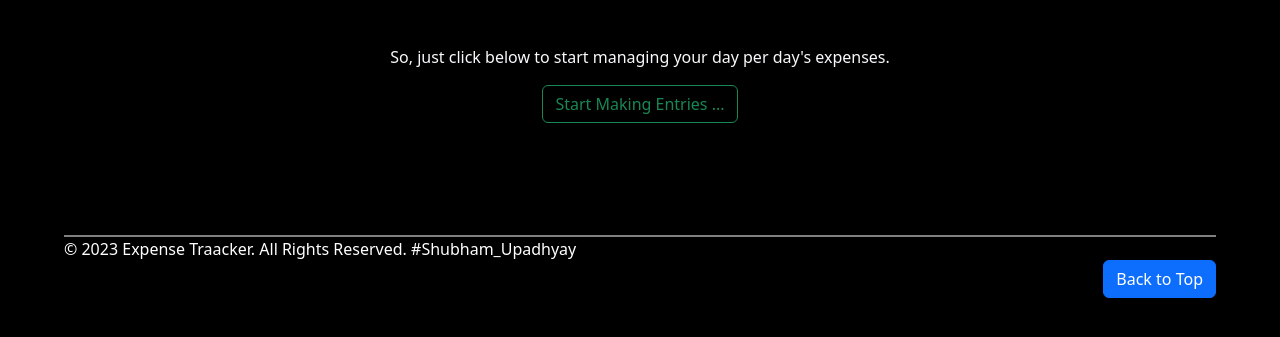
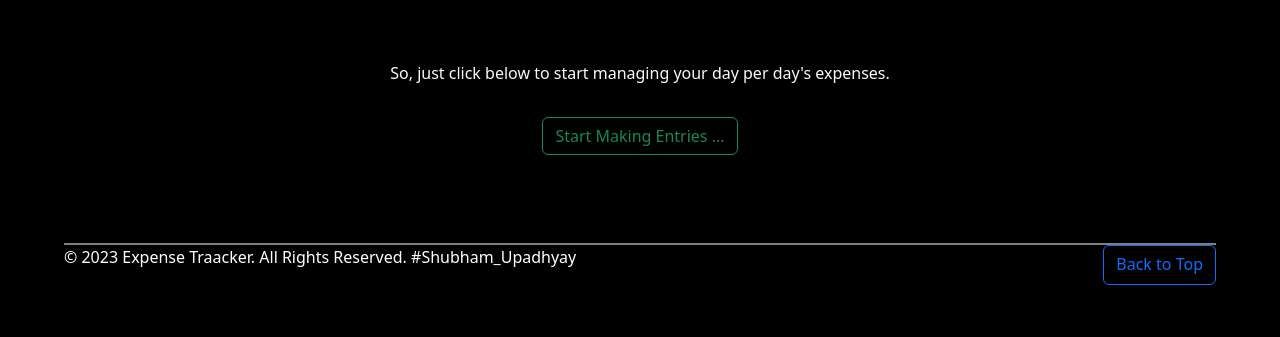
Before and after one commit to shubham1upadhyay/Expense-Tracker, a plain HTML site: page index.html in a window 1280 px wide. Shown: the part 637-974 px from the top of the page. Drawn offline with nearby package versions, Linux system fonts and the light colour scheme.

Commit message:
code updated

```diff
--- a/index.html
+++ b/index.html
@@ -201,8 +201,8 @@
 
     <div class="text-light">
       <div class="text-center">
-        <p class="card-text mt-5">So, just click below to start managing your day per day's expenses.</p>
-        <button class="btn btn-outline-success mb-5 " data-bs-toggle="modal" data-bs-target="#exampleModal">Start Making Entries ...</button>
+        <p class="card-text mt-5 p-3">So, just click below to start managing your day per day's expenses.</p>
+        <button class="btn btn-outline-success mb-4" data-bs-toggle="modal" data-bs-target="#exampleModal">Start Making Entries ...</button>
       </div>
     </div>
   </div>
@@ -210,7 +210,7 @@
     <!-- COPYRIGHT SECTION  -->
      <div class="copyright">
       <p>© 2023 Expense Traacker. All Rights Reserved. #Shubham_Upadhyay</p>
-      <a type="button" href="#" class="btn btn-primary">Back to Top</a>
+      <a type="button" href="#" class="btn btn-outline-primary mt-0">Back to Top</a>
     </div>
 
     <script src="index.js"></script>
--- a/makeup.css
+++ b/makeup.css
@@ -36,7 +36,6 @@ body{
     justify-content: space-around;
     justify-items: right;
     margin:1%;
-    position: sticky;
 }
 .card-image{
     width: 400px;
```
